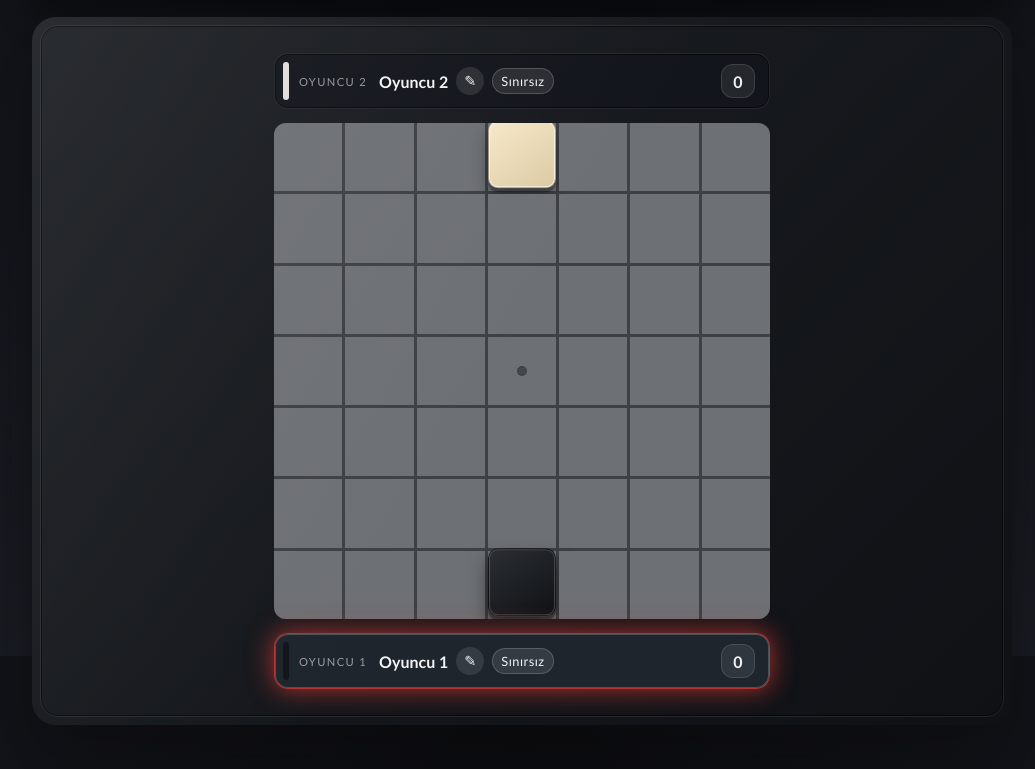
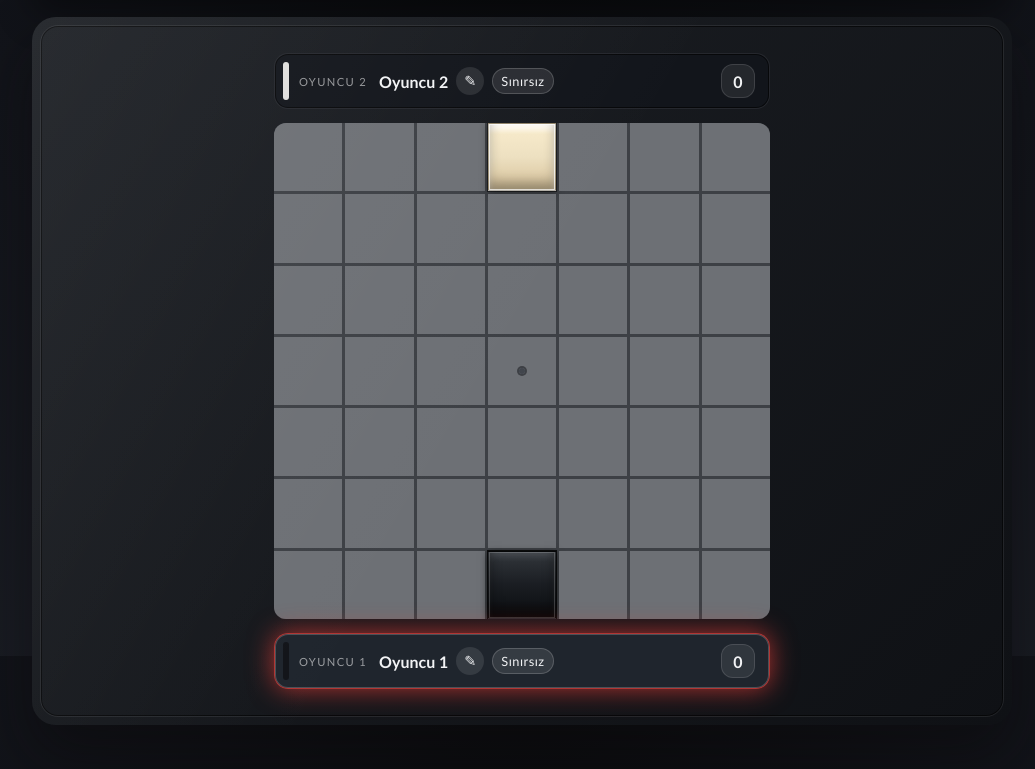
Before and after one commit to gityasin/abluka, a plain HTML site: page index.html in a window 1280 px wide. Shown: the part 144-913 px from the top of the page, without its empty margins (118-1153 px from the left). Drawn offline with Linux system fonts and the light colour scheme.

Commit message:
Improve pawn appearance with vertical gradients and centered positioning

```diff
--- a/styles.css
+++ b/styles.css
@@ -532,8 +532,8 @@ h1 {
 }
 
 .cell.barrier {
-  background: linear-gradient(135deg, #ff5b56, #b51b1b);
-  box-shadow: inset 0 0 0 1px rgba(255, 255, 255, 0.12), inset 0 -4px 6px rgba(0, 0, 0, 0.35);
+  background: #d63a35;
+  box-shadow: inset 0 -2px 4px rgba(0, 0, 0, 0.2);
   cursor: not-allowed;
 }
 
@@ -545,23 +545,25 @@ h1 {
 .pawn {
   width: 100%;
   height: 100%;
-  border-radius: 10px;
   display: inline-block;
-  background: linear-gradient(145deg, #2b2f34, #0f1215);
+  background: linear-gradient(180deg, #3a3f45 0%, #2b2f34 15%, #1a1d22 50%, #0f1215 85%, #080a0c 100%);
   box-shadow:
     inset 0 0 0 1px rgba(255, 255, 255, 0.18),
-    0 10px 18px rgba(0, 0, 0, 0.5),
-    0 4px 0 rgba(0, 0, 0, 0.35);
+    inset 0 -8px 12px rgba(0, 0, 0, 0.5),
+    inset 0 4px 6px rgba(255, 255, 255, 0.08),
+    0 0 0 1px rgba(0, 0, 0, 0.8),
+    0 2px 8px rgba(0, 0, 0, 0.6);
   border: 1px solid rgba(0, 0, 0, 0.3);
-  transform: translateY(-4%);
 }
 
 .pawn.p2 {
-  background: linear-gradient(145deg, #f6e9c9, #ddcaa4);
+  background: linear-gradient(180deg, #fffaf0 0%, #f6e9c9 15%, #ede0c0 50%, #ddcaa4 85%, #d0bd96 100%);
   box-shadow:
     inset 0 0 0 1px rgba(255, 255, 255, 0.7),
-    0 10px 18px rgba(0, 0, 0, 0.35),
-    0 4px 0 rgba(0, 0, 0, 0.25);
+    inset 0 -8px 12px rgba(0, 0, 0, 0.3),
+    inset 0 4px 6px rgba(255, 255, 255, 0.6),
+    0 0 0 1px rgba(0, 0, 0, 0.5),
+    0 2px 8px rgba(0, 0, 0, 0.4);
 }
 
 .bottom-btn {
```
